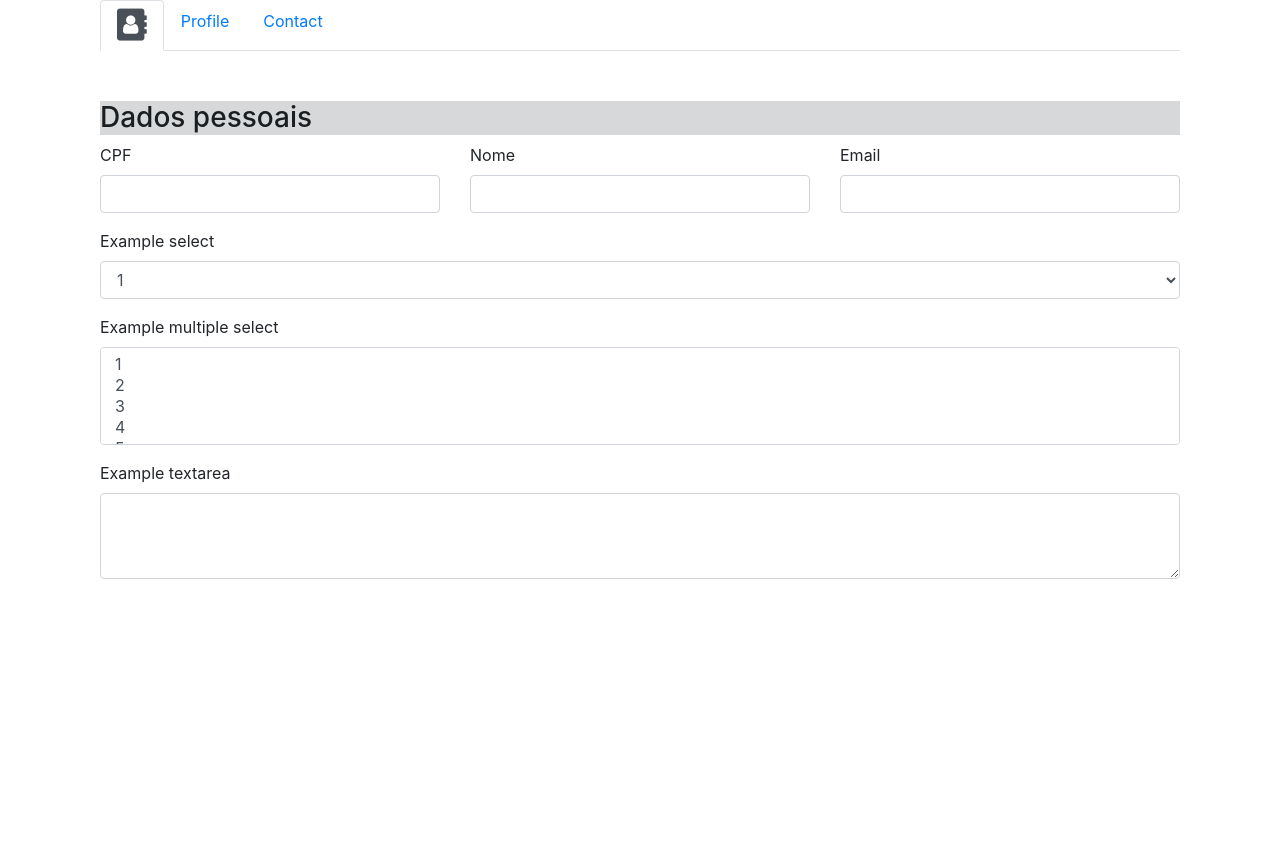
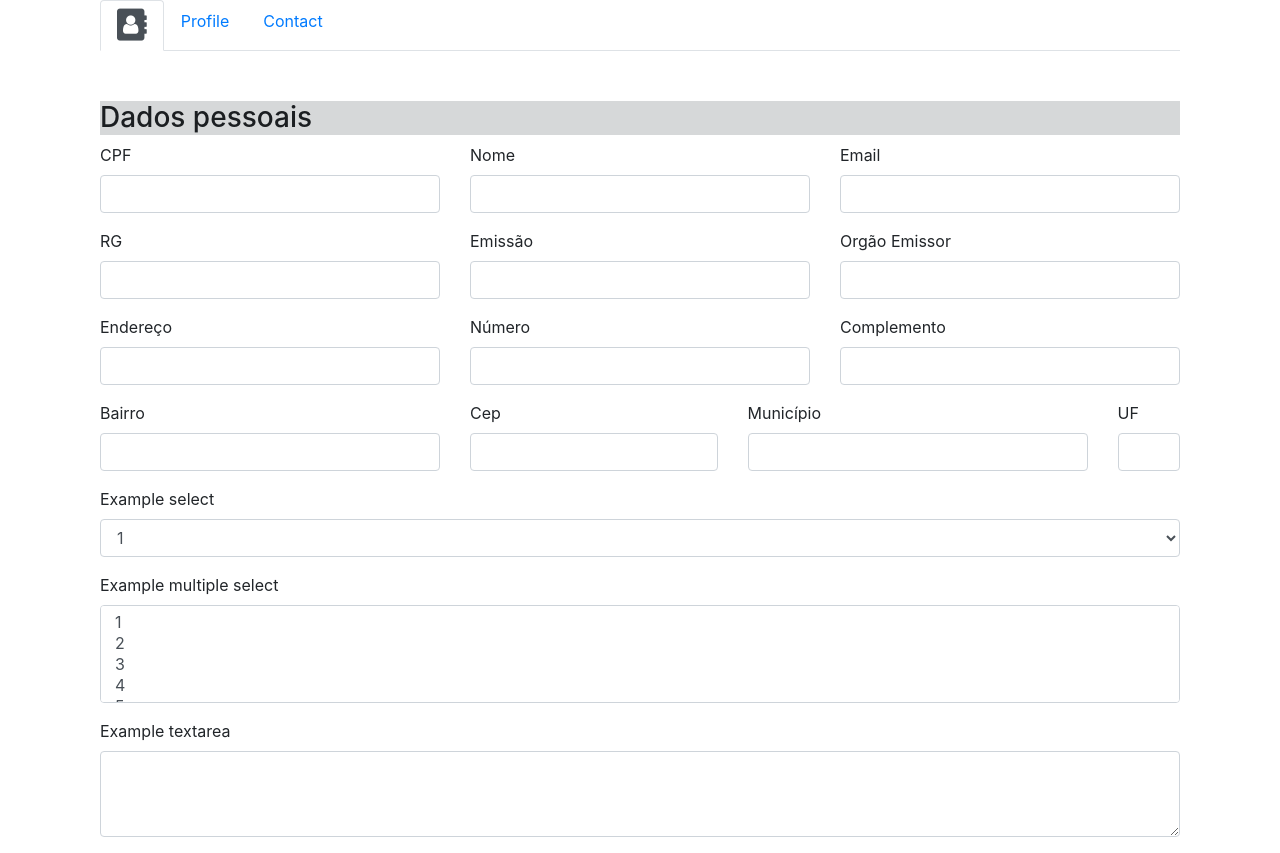
Before and after one commit to mnerisilva/form-cuidador, a React (Create React App) app: page / in a window 1280 px wide. Before the commit the page ends 800 px from the top, so only its background shows below. Built offline with nearby package versions, Linux system fonts and the light colour scheme.

Commit message:
mais campos form

```diff
--- a/src/components/formcuidador/tabs/TabHome.js
+++ b/src/components/formcuidador/tabs/TabHome.js
@@ -17,6 +17,52 @@ const TabHome = () => {
                     <div className="form-group col-md-4">
                         <label htmlFor="nome">Email</label>
                         <input type="email" className="form-control" id="nome" placeholder="" />
+                    </div>
+                </div>
+                <div className="row">
+                    <div className="form-group col-md-4">
+                        <label htmlFor="rg">RG</label>
+                        <input type="text" className="form-control" id="rg" placeholder="" />
+                    </div>
+                    <div className="form-group col-md-4">
+                        <label htmlFor="emissao">Emissão</label>
+                        <input type="text" className="form-control" id="emissao" placeholder="" />
+                    </div>
+                    <div className="form-group col-md-4">
+                        <label htmlFor="orgao">Orgão Emissor</label>
+                        <input type="text" className="form-control" id="orgao" placeholder="" />
+                    </div>
+                </div>
+                <div className="row">
+                    <div className="form-group col-md-4">
+                        <label htmlFor="endereco">Endereço</label>
+                        <input type="text" className="form-control" id="endereco" placeholder="" />
+                    </div>
+                    <div className="form-group col-md-4">
+                        <label htmlFor="numero">Número</label>
+                        <input type="text" className="form-control" id="numero" placeholder="" />
+                    </div>
+                    <div className="form-group col-md-4">
+                        <label htmlFor="complemento">Complemento</label>
+                        <input type="text" className="form-control" id="complemento" placeholder="" />
+                    </div>
+                </div>
+                <div className="row">
+                    <div className="form-group col-md-4">
+                        <label htmlFor="bairro">Bairro</label>
+                        <input type="text" className="form-control" id="bairro" placeholder="" />
+                    </div>
+                    <div className="form-group col-md-3">
+                        <label htmlFor="cep">Cep</label>
+                        <input type="text" className="form-control" id="cep" placeholder="" />
+                    </div>
+                    <div className="form-group col-md-4">
+                        <label htmlFor="municipio">Município</label>
+                        <input type="text" className="form-control" id="municipio" placeholder="" />
+                    </div>
+                    <div className="form-group col-md-1">
+                        <label htmlFor="uf">UF</label>
+                        <input type="text" className="form-control" id="uf" placeholder="" />
                     </div>
                 </div>
                 <div className="form-group">
```
